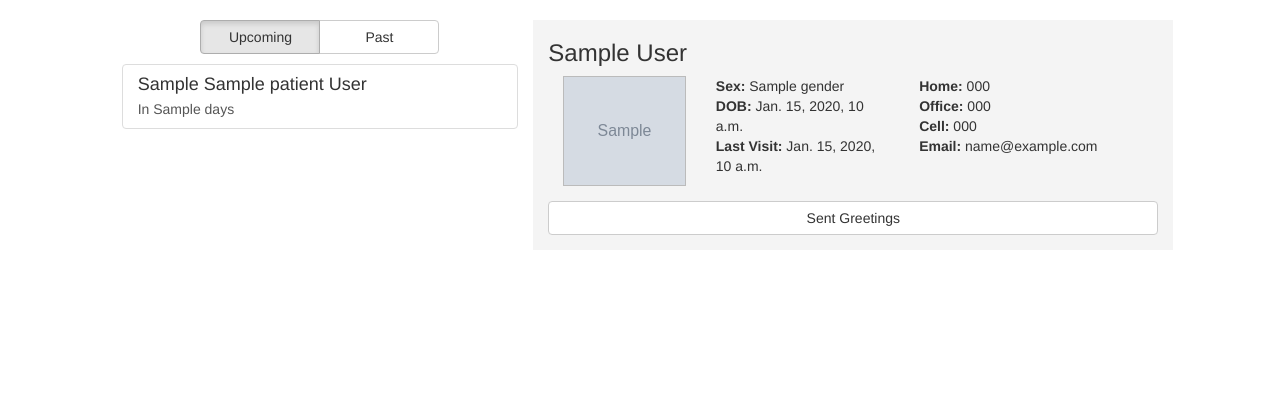
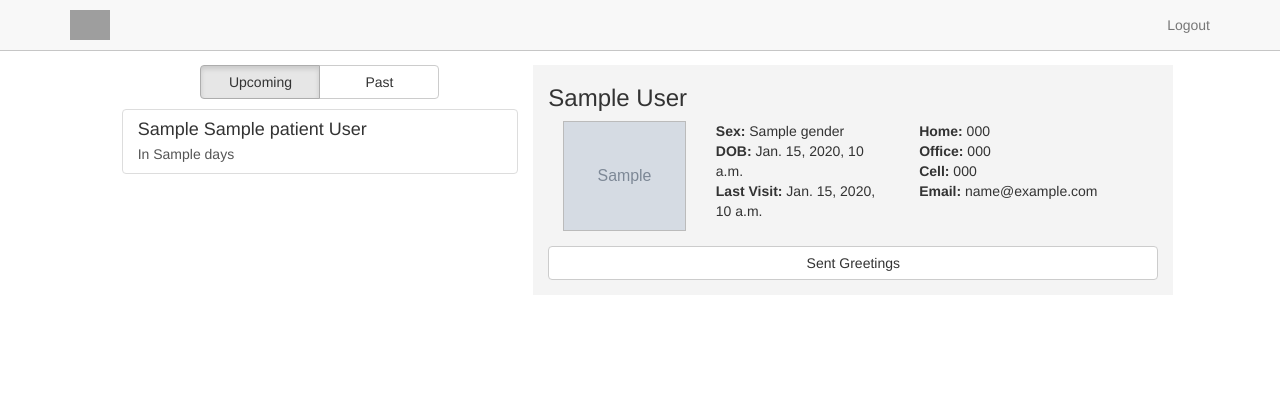
Before and after one commit to yujinjcho/drchrono_birthday, a Django app: template reminder/templates/reminder/birthdays.html in a window 1280 px wide. Shown: the top 420 px of the page. Before the commit the page ends 235 px from the top, so only its background shows below. Run offline with Django 3.2, Linux system fonts and the light colour scheme; the template is opened without the code that fills it: most values are stand-ins (such as "Sample title", 1, 10 or a date in 2020); grey boxes marked "Sample" are stand-in pictures; some libraries are stand-ins or nearby versions; grey boxes are pictures that could not be loaded.

Commit message:
Add logout functionality and navbar

```diff
--- a/reminder/static/reminder/css/stylesheet.css
+++ b/reminder/static/reminder/css/stylesheet.css
@@ -1,7 +1,20 @@
 #main-container {
-    margin-top: 20px;
+    margin-top: 65px;
 }
 
+.navbar {
+    border-bottom: 1px solid rgba(150,150,150,.5);
+}
+
+#drchrono_logo {
+    height: 50px;
+    margin-bottom: 10px;
+}
+
+#brand-logo {
+    height: 30px;
+    margin-top: 10px;
+}
 
 .button-container {
     text-align: center;
--- a/reminder/templates/reminder/birthdays.html
+++ b/reminder/templates/reminder/birthdays.html
@@ -4,8 +4,36 @@
   <title>Birthday Reminder</title>
   <link rel="stylesheet" type"text/css" href="{% static 'reminder/css/bootstrap.css' %}" />
   <link rel="stylesheet" type"text/css" href="{% static 'reminder/css/stylesheet.css' %}" />
+
+
 </head>
 <body>
+
+
+  <nav class="navbar navbar-default navbar-fixed-top" role="navigation">
+      <div class="container">
+          <!-- Brand and toggle get grouped for better mobile display -->
+          <div class="navbar-header">
+              <button type="button" class="navbar-toggle" data-toggle="collapse" data-target="#bs-example-navbar-collapse-1">
+                  <span class="sr-only">Toggle navigation</span>
+                  <span class="icon-bar"></span>
+                  <span class="icon-bar"></span>
+                  <span class="icon-bar"></span>
+              </button>
+              <img src="https://upload.wikimedia.org/wikipedia/en/1/1d/Drchrono_logo.png" id="brand-logo">
+          </div>
+          <!-- Collect the nav links, forms, and other content for toggling -->
+          <div class="collapse navbar-collapse" id="bs-example-navbar-collapse-1">
+              <ul class="nav navbar-nav navbar-right">
+                  <li>
+                      <a href="http://127.0.0.1:8000/logout">Logout</a>
+                  </li>
+              </ul>
+          </div>
+          <!-- /.navbar-collapse -->
+      </div>
+      <!-- /.container -->
+  </nav>
 
 
 
@@ -137,6 +165,7 @@
   </div>
 
   <script src="{% static 'reminder/js/jquery-3.1.0.min.js' %}"></script>
+  <script src="{% static 'reminder/js/bootstrap.js' %}"></script>
   <script type="text/javascript">
     var patient_data = {{ patient_data_json|safe }};
 
--- a/reminder/templates/reminder/index.html
+++ b/reminder/templates/reminder/index.html
@@ -8,7 +8,7 @@
 <body>
 
   <div class="login-container">
-    <h1>Login into your drchrono birthday reminder</h1>
+    <h1>Login into your <img id="drchrono_logo" src="https://upload.wikimedia.org/wikipedia/en/1/1d/Drchrono_logo.png"></img> birthday reminder</h1>
 
     <input class="btn btn-default btn-lg login" type="button" onclick="location.href='{{ DRCHRONO_REDIRECT }}';" value="Login" />
   </div>
--- a/reminder/urls.py
+++ b/reminder/urls.py
@@ -8,4 +8,5 @@ urlpatterns = [
     url(r'^birthdays/$', views.birthdays, name='birthdays'),
     url(r'^auth_redirect$', views.auth_redirect, name='auth_redirect'),
     url(r'^create_message$', views.create_message, name='create_message'),
+    url(r'^logout$', views.user_logout, name='logout'),
 ]
```
Also changed, not shown: reminder/views.py (+7 -1 lines).
